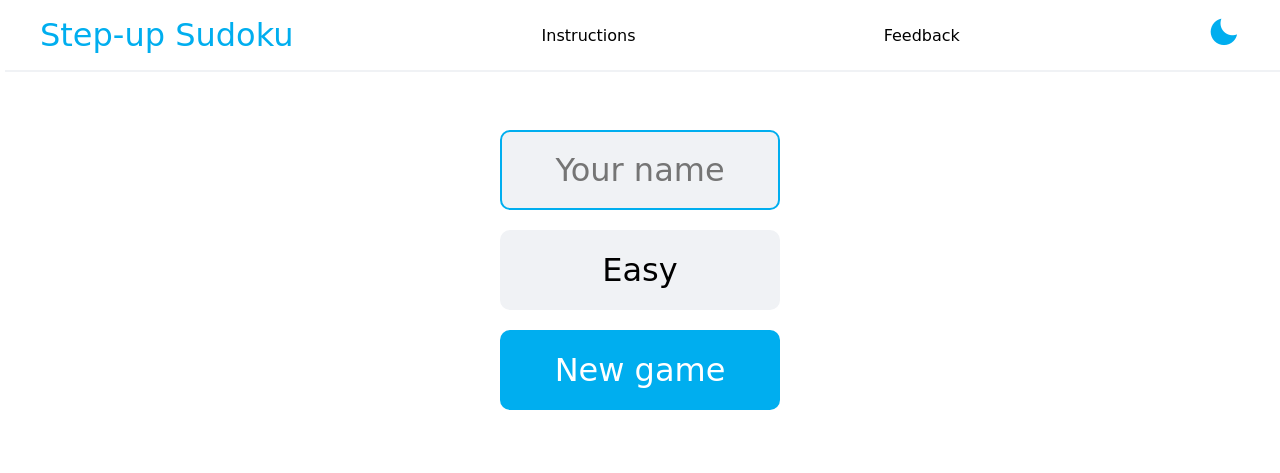
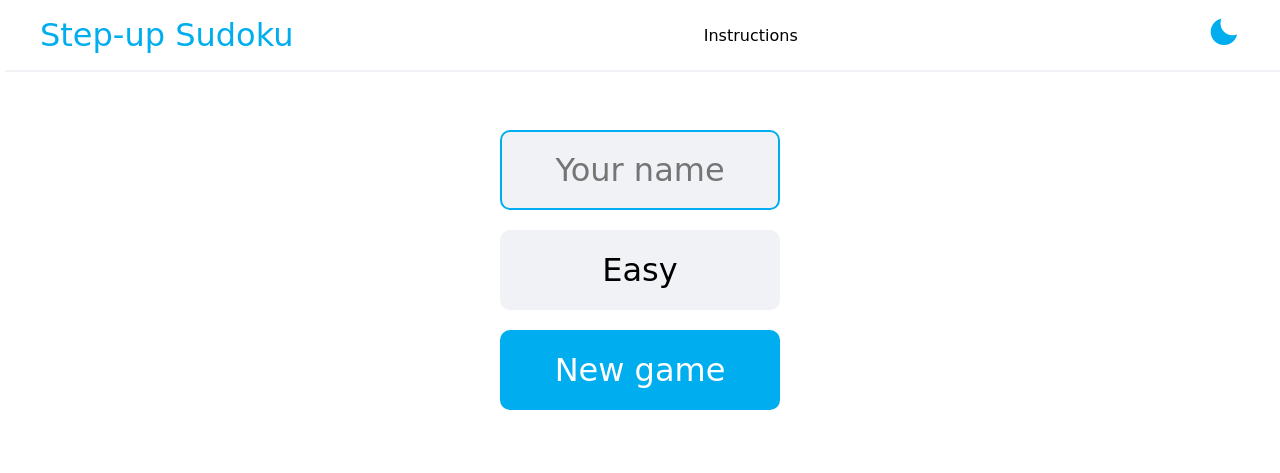
Before and after one commit to aksharanair09/sudoku.github.io, a plain HTML site: page index.html in a window 1280 px wide. Drawn offline with nearby package versions, Linux system fonts and the light colour scheme; a web font is replaced by a local one.

Commit message:
Update index.html

```diff
--- a/index.html
+++ b/index.html
@@ -29,7 +29,7 @@
                 Step-up Sudoku
             </a>
             <a href="Instructions.html">Instructions</a>
-            <a href="Feedback.html">Feedback</a>
+
             <div class="dark-mode-toggle" id="dark-mode-toggle">
                 <i class="bx bxs-sun"></i>
                 <i class="bx bxs-moon"></i>
```
